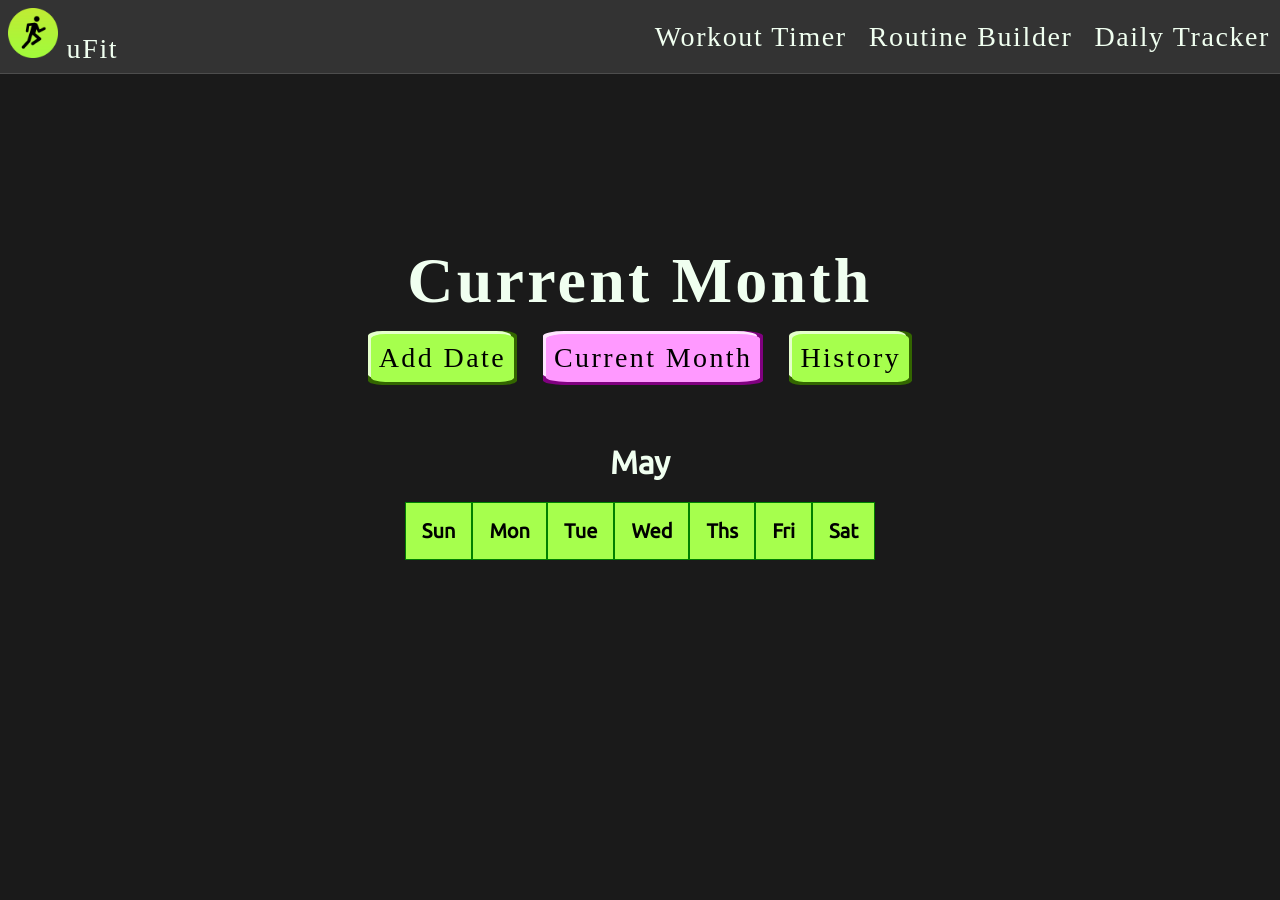
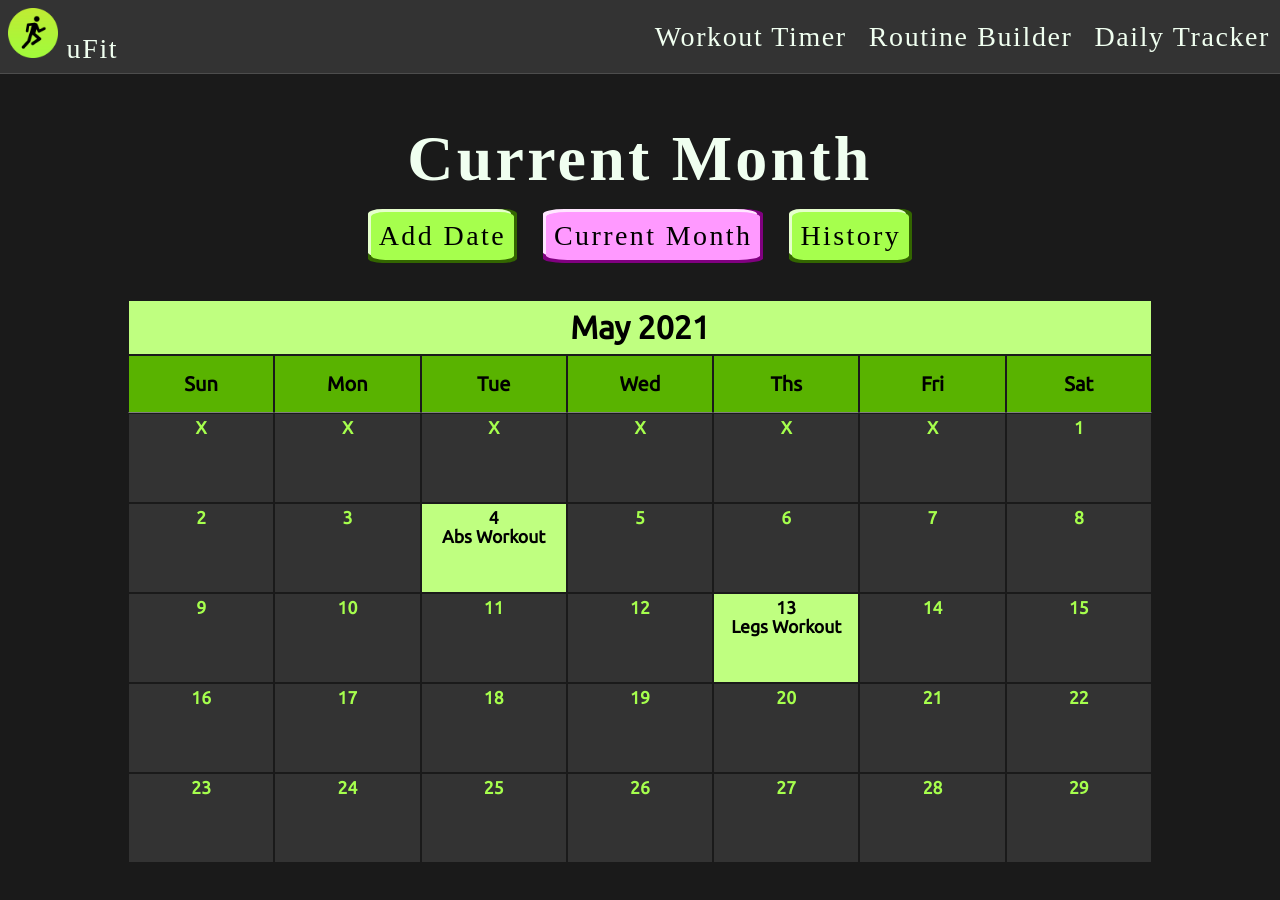
Before and after one commit to Sammael001/workout-tracker, a Next.js app: page /tracker in a window 1280 px wide. Shown: the top 900 px of the page. Before the commit the page ends 800 px from the top, so only its background shows below. Built offline with nearby package versions, Linux system fonts and the light colour scheme; a web font is replaced by a local one.

Commit message:
added calendar generation and population logic, started function to save workoutHistory

```diff
--- a/components/CurrentMonth.js
+++ b/components/CurrentMonth.js
@@ -1,49 +1,85 @@
 
 import styles from "../styles/CurrentMonth.module.css";
-import { useState } from "react";
+import { useState, useEffect } from "react";
 import dayjs from 'dayjs'; // https://day.js.org/docs/en/display/format
+import { v4 as uuidv4 } from 'uuid';
 
-// dayjs().daysInMonth()  -->  outputs # of days in current month, ex: 30
-// this VV outputs string of CURRENT date as shown: Wed Jun 09 2021
-// dayjs().format('ddd MMM DD YYYY')
+// TO DO: add arrows that allow moving back + forth to different calendar months
 
-// dayjs(arg).day()  <-- outputs day of wk for given date...if arg is blank, outputs today's date
-// dayjs(arg).month()  <-- outputs month for given date...if arg is blank, outputs current month
-// dayjs(arg).year()  <-- outputs year for given date...if arg is blank, outputs current year
+// TO DO: actually write/read/delete from localStorage (parent func inside tracker.js should be called from AddCompletedWorkout)
+// ----- actually read from localStorage (parent func inside tracker.js should be called from here, in CurrentMonth)
+// TO DO: enable clicking on a calendar day to change (add, delete) workout -- take user to AddCompletedWorkout, but autopop day we clicked on
+
 
 // import workoutHistory from localStorage, if available
 // if not, display error message
 // filter/parse dates with dayJS
 
 export default function CurrentMonth(props) {
-  // const [ dayArray, setDayArray ] = useState(defaultDayArray);
-  //
-  // let defaultDayArray = [
-  //   [ "X", "X", "foo", "X", "X", "X", "X" ], "foo" is at arr[0][2]
-  //   [ "X", "X", "X", "X", "X", "X", "X" ],
-  //   [ "X", "X", "X", "X", "X", "X", "X" ],
-  //   [ "X", "X", "X", "X", "X", "bar", "X" ], "bar" is at arr[3][5]
-  //   [ "X", "X", "X", "X", "X", "X", "X" ]
-  // ];
+  const [ myCalendar, setMyCalendar ] = useState([]);
+  // myCalendar is a 3D array of 5 sub-arrays, each 7 elements long
+  // each element in each sub-array is an object with dayNum and workout props
+  // dayNum may be "X" (if it's for a day prior to 1st or after last day of current month)
+  // workout may be empty (falsy!) string, or the name of a workout completed on that date
+
+
+  useEffect(() => {
+    // function to generate a 3D array representing a calendar w/ all days for the current month
+    // this func also populates workout prop for days that have workouts
+    function generateCalendar(){
+      let myTestArr = [ "", "", "", "", "Abs Workout", "", "", "", "", "", "", "", "", "Legs Workout", "", "", "", "", "", "", "", "", "", "", "", "", "", "", "", "", "" ]; // this array has 31 values and represents a 30-day month...arr[0] will always be empty
+      // "Abs Workout" is at idx 4 b/c workout was completed Jun-04-2021 ... "Legs Workout" at idx 13 b/c it was completed Jun-13-2021
+
+      const numDaysInMonth = dayjs().daysInMonth();// determine # of days in month
+      // determine what dayOfWk the 1st day in month is
+      const firstDay =  `${dayjs().month() + 1}-01-${dayjs().year()}`; // OUTPUT: 6-01-2021
+      let dayOfWk = dayjs(firstDay).day(); // OUTPUT: 2 (Sun = 0, Mon = 1, Tue = 2)
+
+      let newCalendar = [ [], [], [], [], [] ]; // init 3D array
+      let dayNum = 1; // init var to track the day of the month
+      for (let row = 0; row < newCalendar.length; row++) { // loop over calendar ROWS, while available
+        for (let col = 0; col < 7; col++) { // loop over cols, while less than 7
+          if (row === 0 && col < dayOfWk) { // if we're in the first row, on a day prior to 1st day of month...
+            newCalendar[row][col] = {dayNum: "X", workout: ""}; // ...add obj {dayNum: "X", workout: ""} into newCalendar
+          } else if (dayNum <= numDaysInMonth) { // else, if dayNum has not exceeded # of days in the month
+            // add obj {dayNum: whateverTheValueOfDayNumIs, workout: valueOfMyTestArrAtIdx[valueOfDayNum] } into the calendar at [row][col]
+            newCalendar[row][col] = {dayNum: dayNum, workout: myTestArr[dayNum] };
+            dayNum++; // and increment dayNum
+          } else { // else, we've gone beyond the end of the calendar days (into the next month)
+            newCalendar[row][col] = {dayNum: "X", workout: ""}; // so just add obj {dayNum: "X", workout: ""} into myCalendar at [row][col]
+          }
+        }
+      }
+      // set myCalendar pcOfSt8 with the newCalendar array
+      setMyCalendar(newCalendar);
+    };
+
+    generateCalendar(); // call generateCalendar inside useEffect with empty dependency array
+    // so we run generateCalendar ONCE when component mounts, to populate myCalendar in the state
+  }, []);
 
 
 
+  // function that renders <div>s for each calendar row + calendar cell, and populates them with the data
   function renderCalendar(){
-    const numDays = dayjs().daysInMonth();// determine # of days in month
-    // determine what dayOfWk the 1st day in month is
-    const firstDay =  `${dayjs().month() + 1}-01-${dayjs().year()}`; // OUTPUT: 6-01-2021
-    let dateString = dayjs(firstDay).format('ddd MMM DD YYYY'); // OUTPUT: Tue Jun 01 2021
-    let dayOfWk = dayjs(firstDay).day(); // OUTPUT: 2 (Sun = 0, Mon = 1, Tue = 2)
-    let stringDayOfWk = dayjs(firstDay).format('ddd'); // OUTPUT: "Tue"
+    let calMap = myCalendar.map((calRow, rowIdx) => {
+      let calRowMap = calRow.map(calObj => (
+        <div
+          key={uuidv4()}
+          className={ `${styles.cellBase} ${calObj.workout ? styles.brightCell : styles.darkCell}` }
+        >
+          {calObj.dayNum}<br/>{calObj.workout}
+        </div>)
+      );
+      return (
+        <div key={rowIdx} className={styles.dayRow}>
+          { calRowMap }
+        </div>
+      )
+    });
+    return calMap;
+  }
 
-    // to render a calendar, we can have a 3-d array like defaultDayArray above
-    // we start at array[row][col], where row is 0 and col initializes as dayOfWk *
-    // * this is bcuz, if 1st day of the month is Tuesday, dayOfWk will be "2"
-    // at array[row][col] we render dayNum (which inits at 1)
-    // then we increment dayNum and col, so at array[row][col+1] we render "2", and so on
-    // if col >= 7, we know we've passed the last day of the wk, so we jump to the next row and reset col to 0
-    // row should never exceed 4...but we should also check if the dayNum we're incrementing is more than numDays
-  }
 
   function renderDayNames(){
     const dayNames = [ "Sun", "Mon", "Tue", "Wed", "Ths", "Fri", "Sat" ];
@@ -56,9 +92,12 @@ export default function CurrentMonth(props) {
 
   return (
     <div className={styles.mainCard}>
-      <h1 onClick={() => renderCalendar()}>{dayjs().format('MMMM')}</h1>
+      <h1 className={styles.title} onClick={() => renderCalendar()}>{dayjs().format('MMMM YYYY')}</h1>
       <div className={styles.dayNamesRow}>
-        {renderDayNames()}
+        { renderDayNames() }
+      </div>
+      <div>
+        { renderCalendar() }
       </div>
     </div>
   );
--- a/hooks/useLocalStorage.js
+++ b/hooks/useLocalStorage.js
@@ -3,15 +3,15 @@ import { useState, useEffect } from "react";
 
 export default function useLocalStorage(initialVar){
   const [ savedWorkouts, setSavedWorkouts ] = useState(""); // stores either arr of ALL workouts from localStorage, or demoSavedWorkouts arr
-  const [ didLoad, setDidLoad ] = useState(false);
+  // const [ didLoad, setDidLoad ] = useState(false);
 
   // load workouts either from localStorage (if exists) or from demoSavedWorkouts, populate pcOfSt8 savedWorkouts
   useEffect(() => {
     console.log("running useEffect inside useLocalStorage hook");
     let mySavedWorkouts = JSON.parse(window.localStorage.getItem("savedWorkouts")) || initialVar;
     setSavedWorkouts(mySavedWorkouts); // set pcOfSt8 savedWorkouts
-    setDidLoad(true); // setDidLoad(true) to stop this useEffect call from running repeatedly
-  }, [didLoad]);
+    // setDidLoad(true); // setDidLoad(true) to stop this useEffect call from running repeatedly
+  }, []); // empty dependency array makes sure this function only runs ONCE
 
   return [ savedWorkouts, setSavedWorkouts ];
 }
--- a/pages/tracker.js
+++ b/pages/tracker.js
@@ -1,34 +1,30 @@
 
 import { useState, useEffect } from "react";
 import styles from "../styles/Tracker.module.css";
-
+import { v4 as uuidv4 } from 'uuid';
 import dayjs from 'dayjs';
 
 
-  // dayjs().daysInMonth()  -->  outputs # of days in current month, ex: 30
-  // this VV outputs string of CURRENT date as shown: Wed Jun 09 2021
-  // dayjs().format('ddd MMM DD YYYY')
+// dayjs().daysInMonth()  -->  outputs # of days in current month, ex: 30
+// this VV outputs string of CURRENT date as shown: Wed Jun 09 2021
+// dayjs().format('ddd MMM DD YYYY')
+// dayjs(myDate).format('MMMYYYY')
 
-// TO DO: inside submitCompleted, add the workout name and workout date*** to an array in localStorage under key workoutHistory
-// *** how to store dates? as strings ("Fri Jun 18 2021") or as objects?
-// let dateString = "Fri Jun 18 2021"
-// let dateArr = dateString.split(' ');  --> output: ["Fri", "Jun", "18", "2021"]
-// let dateObj = { dayOfWk: dateArr[0], month: dateArr[1], day: dateArr[2], year: dateArr[3] }
-// ^^ OUTPUT: {dayOfWk: "Fri", month: "Jun", day: "18", year: "2021"}
+// TO DO: inside submitCompleted, add the workout into localStorage under key workoutHistory
+// workoutHistory: {
+//   May2021: [ "", "", "", ....32 elements in array b/c May2021 has 31 days... ],
+//   Jun2021: [ "", "", "", "Abs Workout", "", "", "", "", "", "", "", "", "Legs Workout", "", "", "", "", "", "", "", "", "", "", "", "", "", "", "", "", "" ]
+// }
+//  We have 31 elements in Jun2021 array, b/c Jun2021 has 30 days
+// "Abs Workout" is at idx 4 b/c workout was completed Jun-04-2021 ... "Legs Workout" at idx 13 b/c it was completed Jun-13-2021
 
-// with the parsing above, stored workoutHistory can look like so:
-// workoutHistory: [
-//   { workoutName: "Demo Workout 1",
-//     date: {
-//       dayOfWk: "Fri",
-//       month: "Jun",
-//       day: "18",
-//       year: "2021"
-//     }
-//   },
-//   {...another workout obj here...},
-// ]
+// TO DO: when adding MULTIPLE workouts to SAME day, concat with "|" like so: "Legs Workout|Arms Workout"
+// TO DO: this means we must forbid "|" character from being entered during workoutName entry inside NewRoutine.js
 
+const dummyHistory =  {
+  May2021: [ "", "", "", "", "", "", "", "", "", "", "", "", "", "", "", "", "", "", "", "", "", "", "", "", "", "", "", "", "", "", "", "", "" ],
+  Jun2021: [ "", "", "", "Abs Workout 2", "", "", "", "", "", "", "", "", "Legs Workout 3", "", "", "", "", "", "", "", "", "", "", "", "", "", "", "", "", "" ]
+};
 
 import AddCompletedWorkout from "../components/AddCompletedWorkout";
 import CurrentMonth from "../components/CurrentMonth";
@@ -38,6 +34,14 @@ export default function Tracker(){
   const [ showAdd, setShowAdd ] = useState(false);
   const [ showCurrent, setShowCurrent ] = useState(true);
   const [ showHistory, setShowHistory ] = useState(false);
+  const [ workoutHistory, setWorkoutHistory ] = useState({});
+
+  useEffect(() => {
+    console.log("running useEffect to load workoutHistory");
+    let myWorkoutHistory = JSON.parse(window.localStorage.getItem("workoutHistory")) || dummyHistory;
+    setWorkoutHistory(myWorkoutHistory); // set pcOfSt8
+  }, [ showAdd, showCurrent, showHistory ]);
+  // showAdd, showCurrent, showHistory in dependency array means we only reload workoutHistory when tracker submenu changes
 
   function displayAdd(){
     setShowAdd(true);
@@ -55,12 +59,29 @@ export default function Tracker(){
     setShowHistory(true);
   }
   function submitCompleted(myName, myDate){
-    console.log(`Completed workout named "${myName}" on date: ${myDate}`);
-    // dates come from input form in this format: 2021-06-18
-    let myParsedDate = dayjs(myDate).format('ddd MMM DD YYYY'); // parses date to: Fri Jun 18 2021
-    console.log(myParsedDate);
+    console.log(`Completed workout named "${myName}" on date: ${myDate}`); // dates come from input form in this format: 2021-06-18
+    let daysInMonth = dayjs(myDate).daysInMonth();
+    let storageKey = dayjs(myDate).format('MMMYYYY');
+    let workoutDay = dayjs(myDate).format('D');
+    console.log(`storageKey: ${storageKey}, workoutDay: ${workoutDay}`);
+
+    // IMPORTANT:  this function half works...it pushes new elements into arrays when the storageKey is ALREADY a prop in currHist, but won't add new storageKeys
+    setWorkoutHistory(currHist => {
+      if (!currHist[storageKey]) { // currHist[storageKey] is falsy if key of storageKey is not found (undefined) in workoutHistory
+        let blankArr = new Array(daysInMonth).fill(""); // init new empty array that is daysInMonth long
+        blankArr[workoutDay] = myName; // add name of workout into blank array, at idx of workoutDay
+        console.log(blankArr);
+        return { ...currHist, [storageKey]: blankArr }; // must return an obj that will replace the obj in workoutHistory
+      } else { // storageKey exists in currHist, so copy the array at [storageKey], add in the new workout element, and push back in
+        let blankArr = [...currHist[storageKey]];
+        blankArr[workoutDay] = myName;
+        return { ...currHist, [storageKey]: blankArr }; // must return an obj that will replace the obj in workoutHistory
+      }
+    });
+
+    // TO DO: when adding MULTIPLE workouts to SAME day, concat with "|" like so: "Legs Workout|Arms Workout"
+    // TO DO: this means we must forbid "|" character from being entered during workoutName entry inside NewRoutine.js
     displayCurrent(); // after submitting a completed workout, redirect to display current month
-    // TO DO: create completedWorkout obj with workoutName and date props
   }
 
 
--- a/styles/CurrentMonth.module.css
+++ b/styles/CurrentMonth.module.css
@@ -10,14 +10,15 @@
   align-items: center;
 }
 
-.dayOfWk {
+.title {
+  background-color: #bfff80;
   color: black;
-  font-weight: bold;
-  font-size: 1.25rem;
-  padding: 1rem;
-  background-color: #a6ff4d;
-  border: 1px solid green;
-  /* margin: 0.5rem; */
+  width: 80vw;
+  text-align: center;
+  margin: 0;
+  padding-top: 0.5rem;
+  padding-bottom: 0.5rem;
+  border: 1px solid #1a1a1a;
 }
 .dayNamesRow {
   width: 80vw;
@@ -25,3 +26,46 @@
   align-items: center;
   justify-content: center;
 }
+.dayOfWk {
+  background-color: #59b300;
+  color: black;
+  font-weight: bold;
+  font-size: 1.25rem;
+  padding: 1rem;
+  border: 1px solid #1a1a1a;
+  border-bottom: 1px solid gray;
+  flex: 1;
+  text-align: center;
+}
+
+.dayRow {
+  width: 80vw;
+  display: flex;
+  align-items: stretch;
+  justify-content: center;
+}
+.cellBase {
+  font-weight: bold;
+  font-size: 1.1rem;
+  padding: 0.25rem;
+  border: 1px solid #1a1a1a;
+  flex-basis: 14.28%;
+  flex-grow: 1;
+  text-align: center;
+  height: 90px;
+}
+
+.brightCell {
+  color: black;
+  background-color: #bfff80;
+}
+.brightCell:hover {
+  background-color: #80ff00;
+}
+.darkCell {
+  color: #a6ff4d;
+  background-color: #333333;
+}
+.darkCell:hover {
+  background-color: #595959;
+}
```
Also changed, not shown: components/WorkoutSelector.js (+7 -1 lines), styles/WorkoutSelector.module.css (+14 -0 lines), vars/calendar-notes.js (added, +62 -0 lines).
